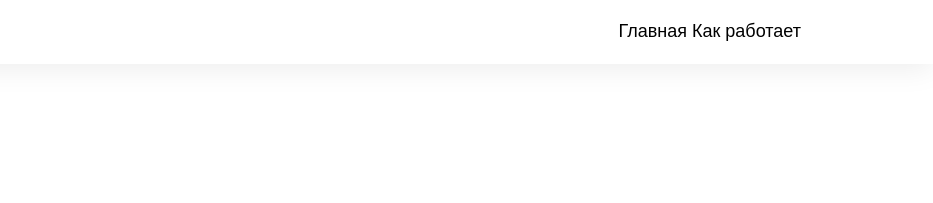
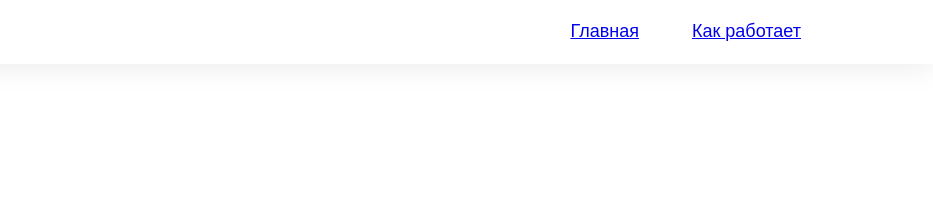
Before and after one commit to kesha11S/AccelProIT, a plain HTML site: page index.html in a window 1280 px wide. Shown: the top 203 px of the page, 347-1280 px from the left. Drawn offline with Linux system fonts and the light colour scheme.

Commit message:
Some fixes

```diff
--- a/index.html
+++ b/index.html
@@ -10,14 +10,13 @@
 
         <div class="header">
             <img src="./img/свои@3x 2.png">
-            Главная
-            Как работает
+            <div>
+                <a href="#">Главная</a>
+                <a class="how_work" href="#">Как работает</a>
+            </div>
         </div>
 
         <div class="page">
-
-
-
 
             <div class="main_place">
 
--- a/style.css
+++ b/style.css
@@ -22,6 +22,10 @@ body{
     margin: 0px;
 
     box-shadow: 0px 4px 30px 0px rgba(0, 0, 0, 0.08);
+}
+
+.how_work{
+    margin-left: 48px;
 }
 
 .main_place{
```
